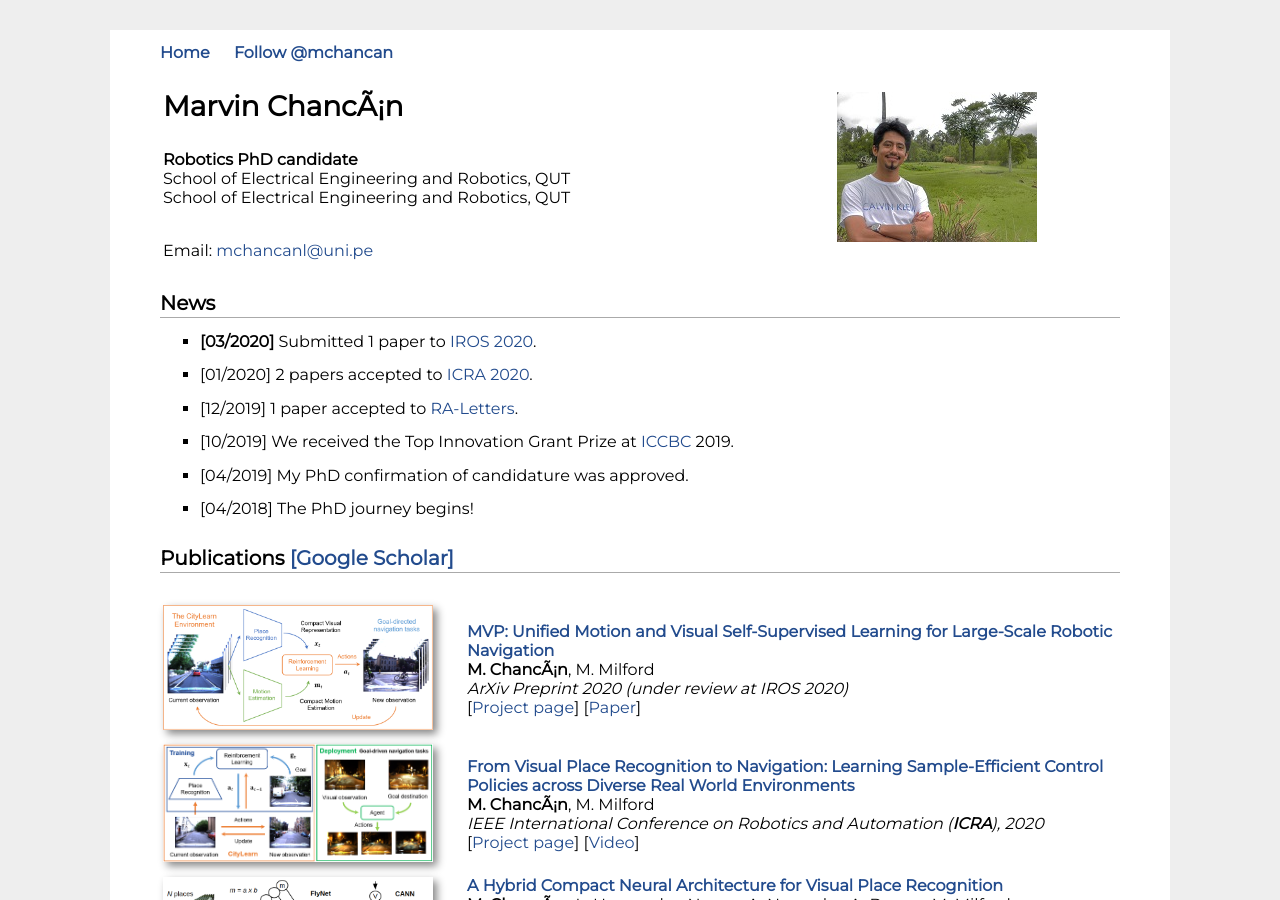
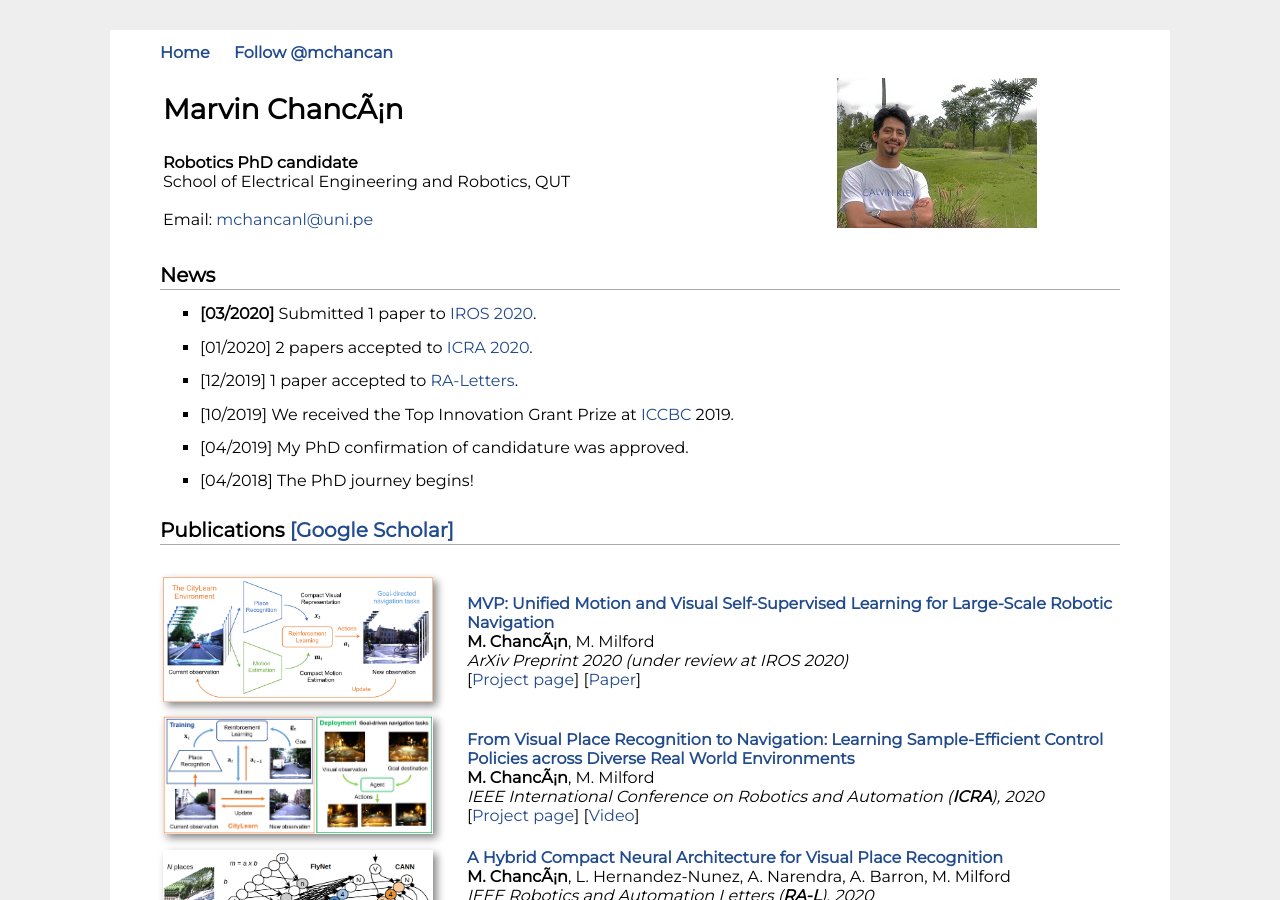
Before and after one commit to mchancan/mchancan.github.io, a Jekyll site: the page built from index.html, in a window 1280 px wide and 900 px high. Built offline with Jekyll 4.4.1, drawn with Linux system fonts in a browser that asks for light colours; comment, search, counter and statistics services are not loaded.

Commit message:
Update index.html

```diff
--- a/index.html
+++ b/index.html
@@ -13,7 +13,6 @@ title: MV
 
 				<b>Robotics PhD candidate</b></br>
 				School of Electrical Engineering and Robotics, QUT </br>
-				<p class="w100">School of Electrical Engineering and Robotics, QUT</p>
 				</br>
 				Email: <a href="mailto:mchancanl@uni.pe">mchancanl@uni.pe</a>
 				<!--<a href="https://github.com/mchancan">[GitHub]</a>
```
